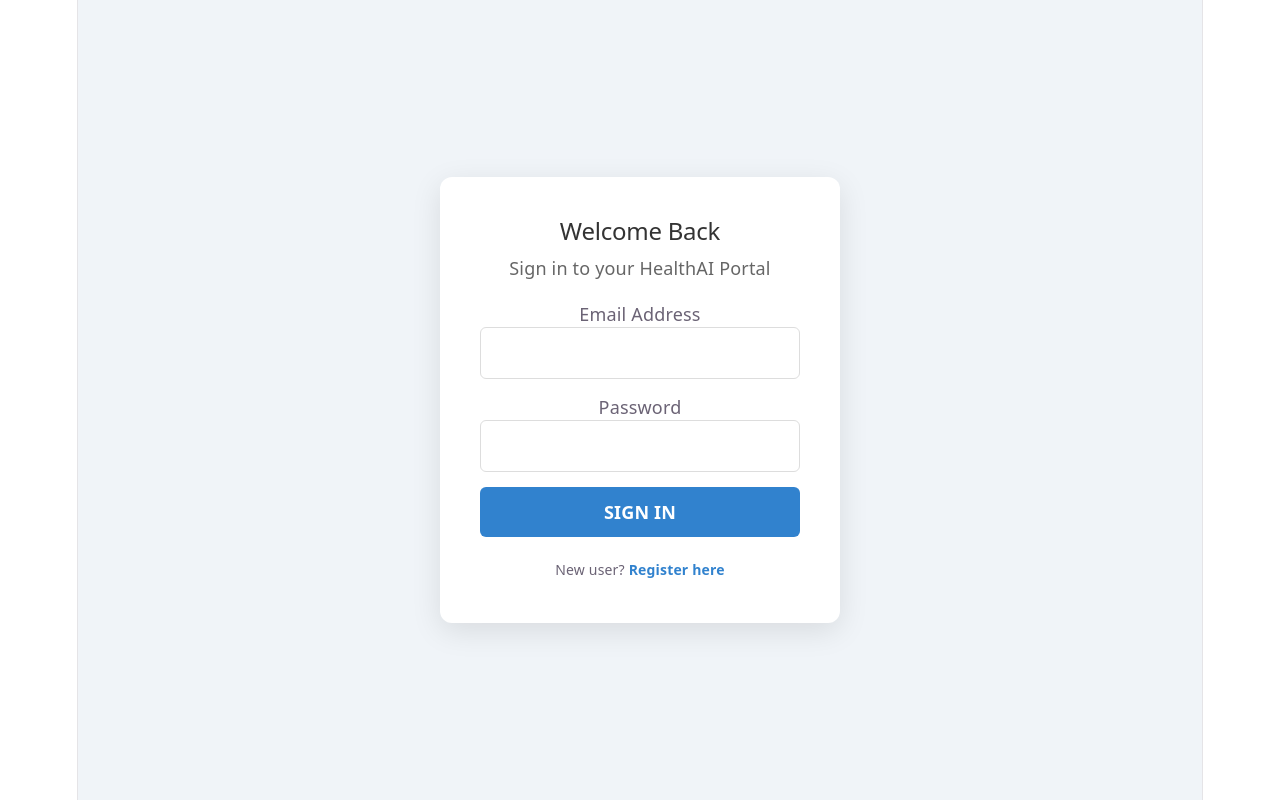
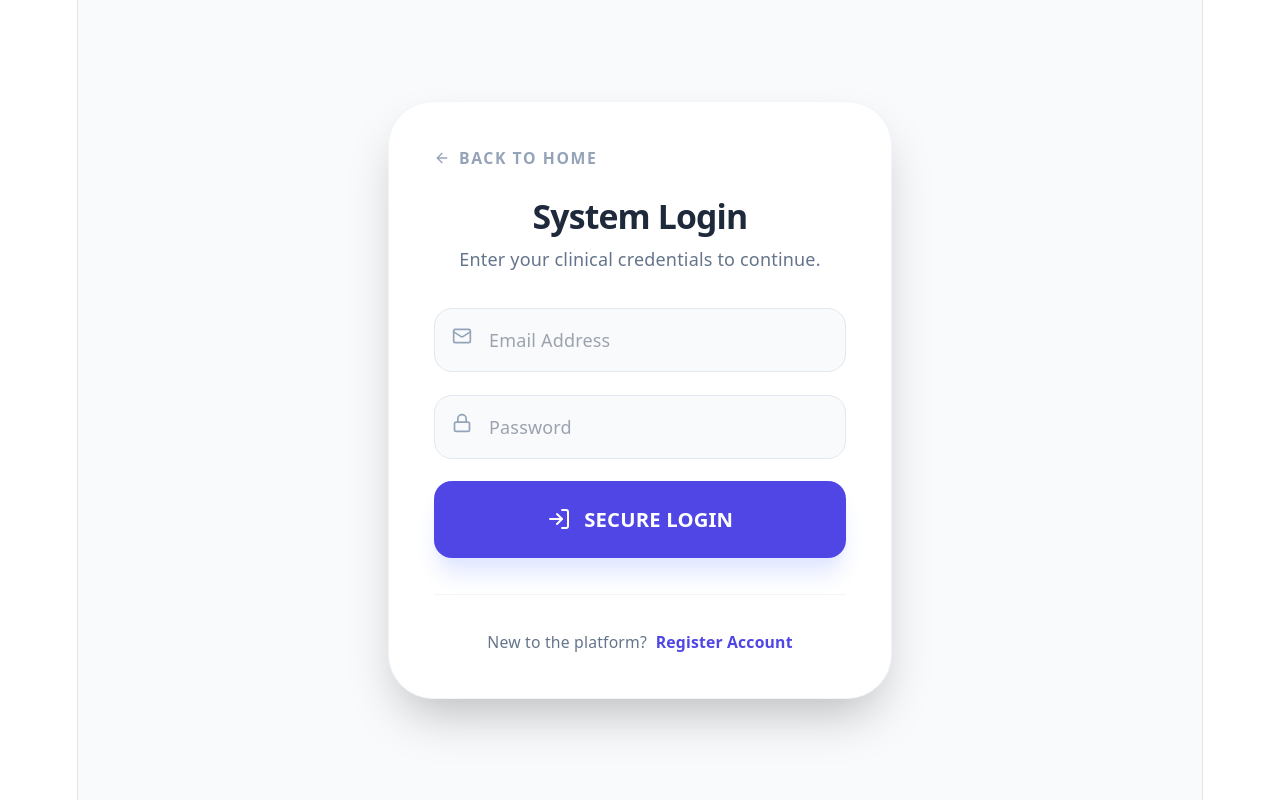
Before and after one commit to balaji1016-gif/HealthAI, a React (Vite) app in the folder healthcare-frontend/: page /login in a window 1280 px wide. Built offline with nearby package versions, Linux system fonts and the light colour scheme.

Commit message:
Update AuthLogin.jsx

```diff
--- a/healthcare-frontend/src/pages/AuthLogin.jsx
+++ b/healthcare-frontend/src/pages/AuthLogin.jsx
@@ -1,74 +1,120 @@
 import React, { useState } from 'react';
 import { useNavigate } from 'react-router-dom';
-import API from '../api'; // Ensure 'api.js' is in your services folder
+import { login } from '../api';
+import { Mail, Lock, LogIn, ArrowLeft } from 'lucide-react';
 import toast from 'react-hot-toast';
 
 const AuthLogin = () => {
+  const [formData, setFormData] = useState({ email: '', password: '' });
+  const [loading, setLoading] = useState(false);
   const navigate = useNavigate();
-  const [credentials, setCredentials] = useState({ email: '', password: '' });
 
-  const handleChange = (e) => {
-    setCredentials({ ...credentials, [e.target.name]: e.target.value });
-  };
+  const handleLogin = async (e) => {
+    e.preventDefault();
+    setLoading(true);
 
-  const handleSubmit = async (e) => {
-    e.preventDefault();
     try {
-      const response = await API.post('/auth/login', credentials);
-      const { token, role } = response.data;
+      const res = await login(formData);
 
-      // Store Auth Data
-      localStorage.setItem('token', token);
-      localStorage.setItem('role', role);
+      // CRITICAL FIX: Ensure data exists before saving
+      if (res.data && res.data.token) {
+        // Save to localStorage
+        localStorage.setItem('token', res.data.token);
+        localStorage.setItem('user', JSON.stringify(res.data.user));
 
-      toast.success("Login Successful!");
+        // Extract role for routing
+        const userRole = res.data.user.role;
 
-      // Navigate based on role from your Java backend
-      const userRole = role.toUpperCase();
-      if (role === 'PATIENT') {
-        navigate('/patient-dashboard');
+        toast.success(`Access Granted: ${res.data.user.name || 'User'}`);
+
+        // Immediate redirection based on role
+        if (userRole === 'DOCTOR') {
+          navigate('/doctordashboard');
+        } else {
+          navigate('/patientdashboard');
+        }
       } else {
-        navigate('/doctor-dashboard');
+        toast.error("Invalid response from server. Missing token.");
       }
-    } catch (error) {
-      toast.error(error.response?.data?.message || "Invalid Credentials");
+    } catch (err) {
+      console.error("Login Error:", err);
+      const errorMsg = err.response?.data?.message || "Invalid credentials or Server offline.";
+      toast.error(errorMsg);
+    } finally {
+      setLoading(false);
     }
   };
 
   return (
-    <div style={styles.container}>
-      <div style={styles.card}>
-        <h2 style={styles.title}>Welcome Back</h2>
-        <p style={styles.subtitle}>Sign in to your HealthAI Portal</p>
-        <form onSubmit={handleSubmit}>
-          <div style={styles.inputGroup}>
-            <label>Email Address</label>
-            <input type="email" name="email" onChange={handleChange} required style={styles.input} />
+    <div className="min-h-screen bg-slate-50 flex items-center justify-center p-6">
+      <div className="max-w-md w-full bg-white rounded-[2.5rem] shadow-2xl p-10 border border-slate-100">
+        <button
+          onClick={() => navigate('/')}
+          className="mb-6 flex items-center gap-2 text-slate-400 hover:text-indigo-600 transition-colors font-bold text-sm uppercase tracking-widest"
+        >
+          <ArrowLeft size={16} /> Back to Home
+        </button>
+
+        <div className="mb-8">
+          <h2 className="text-3xl font-black text-slate-800 mb-2 tracking-tight">System Login</h2>
+          <p className="text-slate-500 font-medium">Enter your clinical credentials to continue.</p>
+        </div>
+
+        <form onSubmit={handleLogin} className="space-y-5">
+          {/* EMAIL FIELD */}
+          <div className="relative">
+            <Mail className="absolute left-4 top-4 text-slate-400" size={20} />
+            <input
+              type="email"
+              placeholder="Email Address"
+              required
+              className="w-full pl-12 pr-4 py-4 bg-slate-50 border border-slate-200 rounded-2xl focus:ring-2 focus:ring-indigo-500 outline-none transition-all font-medium"
+              onChange={(e) => setFormData({ ...formData, email: e.target.value })}
+            />
           </div>
-          <div style={styles.inputGroup}>
-            <label>Password</label>
-            <input type="password" name="password" onChange={handleChange} required style={styles.input} />
+
+          {/* PASSWORD FIELD */}
+          <div className="relative">
+            <Lock className="absolute left-4 top-4 text-slate-400" size={20} />
+            <input
+              type="password"
+              placeholder="Password"
+              required
+              className="w-full pl-12 pr-4 py-4 bg-slate-50 border border-slate-200 rounded-2xl focus:ring-2 focus:ring-indigo-500 outline-none transition-all font-medium"
+              onChange={(e) => setFormData({ ...formData, password: e.target.value })}
+            />
           </div>
-          <button type="submit" style={styles.button}>SIGN IN</button>
+
+          {/* LOGIN BUTTON */}
+          <button
+            type="submit"
+            disabled={loading}
+            className="w-full py-5 bg-indigo-600 text-white rounded-2xl font-black text-lg shadow-xl shadow-indigo-100 hover:bg-indigo-700 transition-all active:scale-95 flex items-center justify-center gap-3 mt-4"
+          >
+            {loading ? (
+              "AUTHENTICATING..."
+            ) : (
+              <>
+                <LogIn size={24} /> SECURE LOGIN
+              </>
+            )}
+          </button>
         </form>
-        <p style={styles.footer}>
-          New user? <span onClick={() => navigate('/register')} style={styles.link}>Register here</span>
-        </p>
+
+        <div className="mt-8 pt-8 border-t border-slate-100 text-center">
+          <p className="text-slate-500 text-sm font-medium">
+            New to the platform?{' '}
+            <button
+              onClick={() => navigate('/register')}
+              className="text-indigo-600 font-black hover:underline ml-1"
+            >
+              Register Account
+            </button>
+          </p>
+        </div>
       </div>
     </div>
   );
 };
 
-const styles = {
-  container: { display: 'flex', justifyContent: 'center', alignItems: 'center', minHeight: '100vh', backgroundColor: '#f0f4f8' },
-  card: { background: '#fff', padding: '40px', borderRadius: '12px', boxShadow: '0 8px 30px rgba(0,0,0,0.1)', width: '100%', maxWidth: '400px' },
-  title: { textAlign: 'center', margin: '0 0 10px 0', color: '#333' },
-  subtitle: { textAlign: 'center', color: '#666', marginBottom: '20px' },
-  inputGroup: { marginBottom: '15px' },
-  input: { width: '100%', padding: '12px', borderRadius: '6px', border: '1px solid #ddd', boxSizing: 'border-box' },
-  button: { width: '100%', padding: '12px', backgroundColor: '#3182ce', color: '#fff', border: 'none', borderRadius: '6px', cursor: 'pointer', fontWeight: 'bold' },
-  footer: { marginTop: '20px', textAlign: 'center', fontSize: '14px' },
-  link: { color: '#3182ce', cursor: 'pointer', fontWeight: 'bold' }
-};
-
 export default AuthLogin;
```
